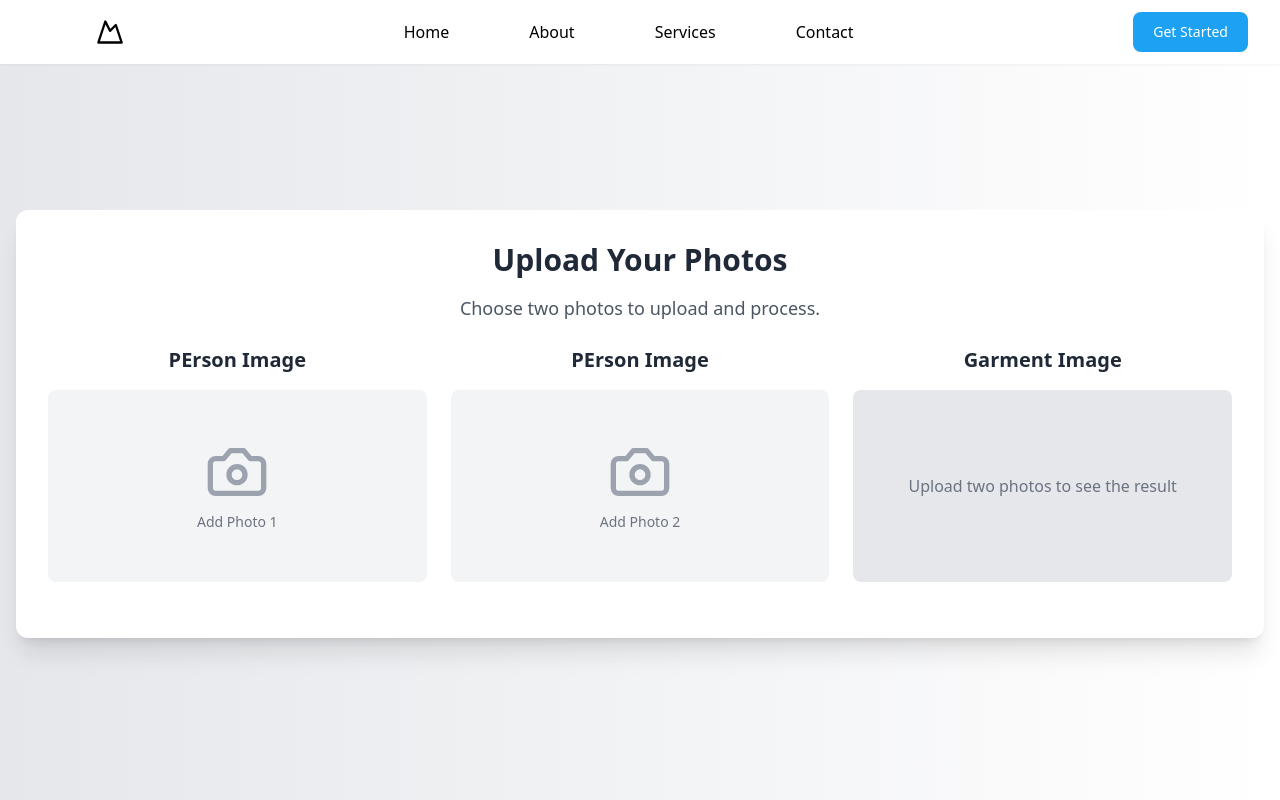
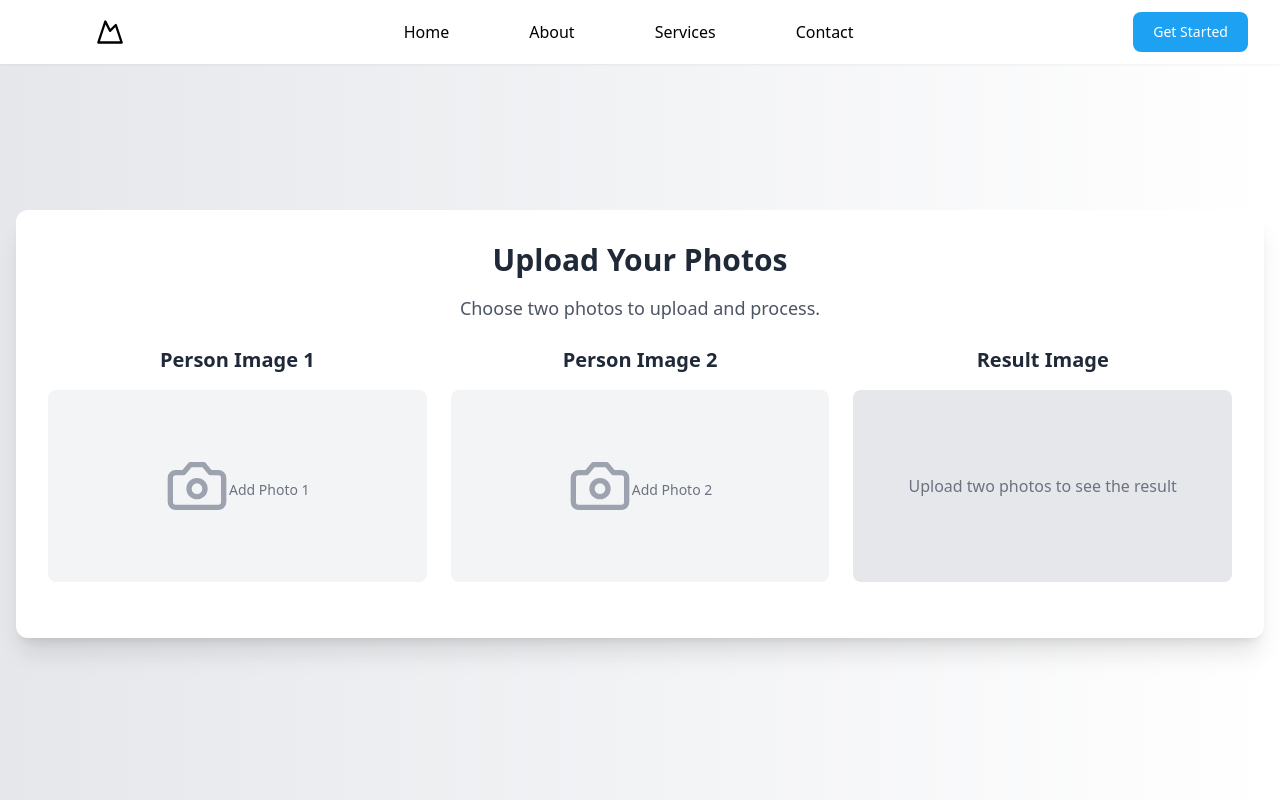
Before and after one commit to yousufali3/Dressify, a React (Vite) app in the folder frontend/: page / in a window 1280 px wide. Shown: the top 800 px of the page. Built offline with nearby package versions, Linux system fonts and the light colour scheme.

Commit message:
complete the landingpage

```diff
--- a/frontend/src/components/LandingPage.jsx
+++ b/frontend/src/components/LandingPage.jsx
@@ -2,24 +2,30 @@ import React, { useState } from "react";
 import { Camera, X } from "lucide-react";
 
 export default function PhotoUploadAndResult() {
-  const [files, setFiles] = useState([null, null]);
+  const [file1, setFile1] = useState(null);
+  const [file2, setFile2] = useState(null);
   const [resultImage, setResultImage] = useState(null);
 
   const handleFileChange = (index, event) => {
-    const newFiles = [...files];
-    newFiles[index] = event.target.files[0];
-    setFiles(newFiles);
+    const file = event.target.files[0];
+    if (index === 1) {
+      setFile1(file);
+    } else if (index === 2) {
+      setFile2(file);
+    }
 
     // If both files are uploaded, simulate processing
-    if (newFiles[0] && newFiles[1]) {
+    if (file1 && file2) {
       simulateImageProcessing();
     }
   };
 
   const removeFile = (index) => {
-    const newFiles = [...files];
-    newFiles[index] = null;
-    setFiles(newFiles);
+    if (index === 1) {
+      setFile1(null);
+    } else if (index === 2) {
+      setFile2(null);
+    }
     setResultImage(null);
   };
 
@@ -33,38 +39,37 @@ export default function PhotoUploadAndResult() {
 
   return (
     <section className="flex flex-col items-center justify-center min-h-screen bg-gradient-to-r from-gray-200 to-white p-4">
-      <div className="bg-white rounded-xl shadow-xl p-8 w-full  mt-12"> {/* Increased max-w to 5xl for more space */}
+      <div className="bg-white rounded-xl shadow-xl p-8 w-full  mt-12">
         <h1 className="text-3xl font-bold mb-4 text-center text-gray-800">Upload Your Photos</h1>
         <p className="text-lg mb-6 text-center text-gray-600">
           Choose two photos to upload and process.
         </p>
         <div className="flex gap-6 mb-6">
-          {[0, 1].map((index) => (
-            <div key={index} className="relative w-1/3">
-            <h2 className="text-xl font-semibold mb-4 text-center text-gray-800">PErson Image</h2> {/* Changed to flex layout */}
+          {/* First Image Input */}
+          <div className="relative w-1/3">
+            <h2 className="text-xl font-semibold mb-4 text-center text-gray-800">Person Image 1</h2>
             <input
               type="file"
               accept="image/*"
-                onChange={(e) => handleFileChange(index, e)}
+              onChange={(e) => handleFileChange(1, e)}
               className="hidden"
-                id={`file-${index}`}
+              id="file-1"
             />
             <label
-                htmlFor={`file-${index}`}
-                className="flex flex-col items-center justify-center w-full h-48 bg-gray-100 rounded-lg cursor-pointer hover:bg-gray-200 transition-colors"
+              htmlFor="file-1"
+              className="flex items-center justify-center w-full h-48 bg-gray-100 rounded-lg cursor-pointer hover:bg-gray-200 transition-colors relative"
             >
-                {files[index] ? (
+              {file1 ? (
                 <>
-
                   <img
-                      src={URL.createObjectURL(files[index])}
-                      alt={`Upload ${index + 1}`}
-                      className="w-full h-full object-cover rounded-lg"
+                    src={URL.createObjectURL(file1)}
+                    alt="Upload 1"
+                    className="w-full h-full object-contain rounded-lg"
                   />
                   <button
                     onClick={(e) => {
                       e.preventDefault();
-                        removeFile(index);
+                      removeFile(1);
                     }}
                     className="absolute top-2 right-2 bg-red-500 text-white rounded-full p-1 hover:bg-red-600 transition-colors"
                   >
@@ -74,19 +79,60 @@ export default function PhotoUploadAndResult() {
               ) : (
                 <>
                   <Camera className="w-16 h-16 text-gray-400" />
-                    <span className="mt-2 text-sm text-gray-500">Add Photo {index + 1}</span>
+                  <span className="mt-2 text-sm text-gray-500">Add Photo 1</span>
                 </>
               )}
             </label>
           </div>
-          ))}
-          <div className="w-1/3"> {/* Adjust width to 1/3 for balance */}
-            <h2 className="text-xl font-semibold mb-4 text-center text-gray-800">Garment Image</h2>
+
+          {/* Second Image Input */}
+          <div className="relative w-1/3">
+            <h2 className="text-xl font-semibold mb-4 text-center text-gray-800">Person Image 2</h2>
+            <input
+              type="file"
+              accept="image/*"
+              onChange={(e) => handleFileChange(2, e)}
+              className="hidden"
+              id="file-2"
+            />
+            <label
+              htmlFor="file-2"
+              className="flex items-center justify-center w-full h-48 bg-gray-100 rounded-lg cursor-pointer hover:bg-gray-200 transition-colors relative"
+            >
+              {file2 ? (
+                <>
+                  <img
+                    src={URL.createObjectURL(file2)}
+                    alt="Upload 2"
+                    className="w-full h-full object-contain rounded-lg"
+                  />
+                  <button
+                    onClick={(e) => {
+                      e.preventDefault();
+                      removeFile(2);
+                    }}
+                    className="absolute top-2 right-2 bg-red-500 text-white rounded-full p-1 hover:bg-red-600 transition-colors"
+                  >
+                    <X size={16} />
+                  </button>
+                </>
+              ) : (
+                <>
+                  <Camera className="w-16 h-16 text-gray-400" />
+                  <span className="mt-2 text-sm text-gray-500">Add Photo 2</span>
+                </>
+              )}
+            </label>
+          </div>
+
+          {/* Result Image */}
+          <div className="w-1/3">
+            <h2 className="text-xl font-semibold mb-4 text-center text-gray-800">Result Image</h2>
             {resultImage ? (
               <img
                 src={resultImage}
                 alt="Processed Result"
-                className="w-full h-48 object-cover rounded-lg"
+                className="w-full h-48 object-contain rounded-lg"
               />
             ) : (
               <div className="w-full h-48 bg-gray-200 rounded-lg flex items-center justify-center">
```
Lines whose indentation alone changed are shown as unchanged.
